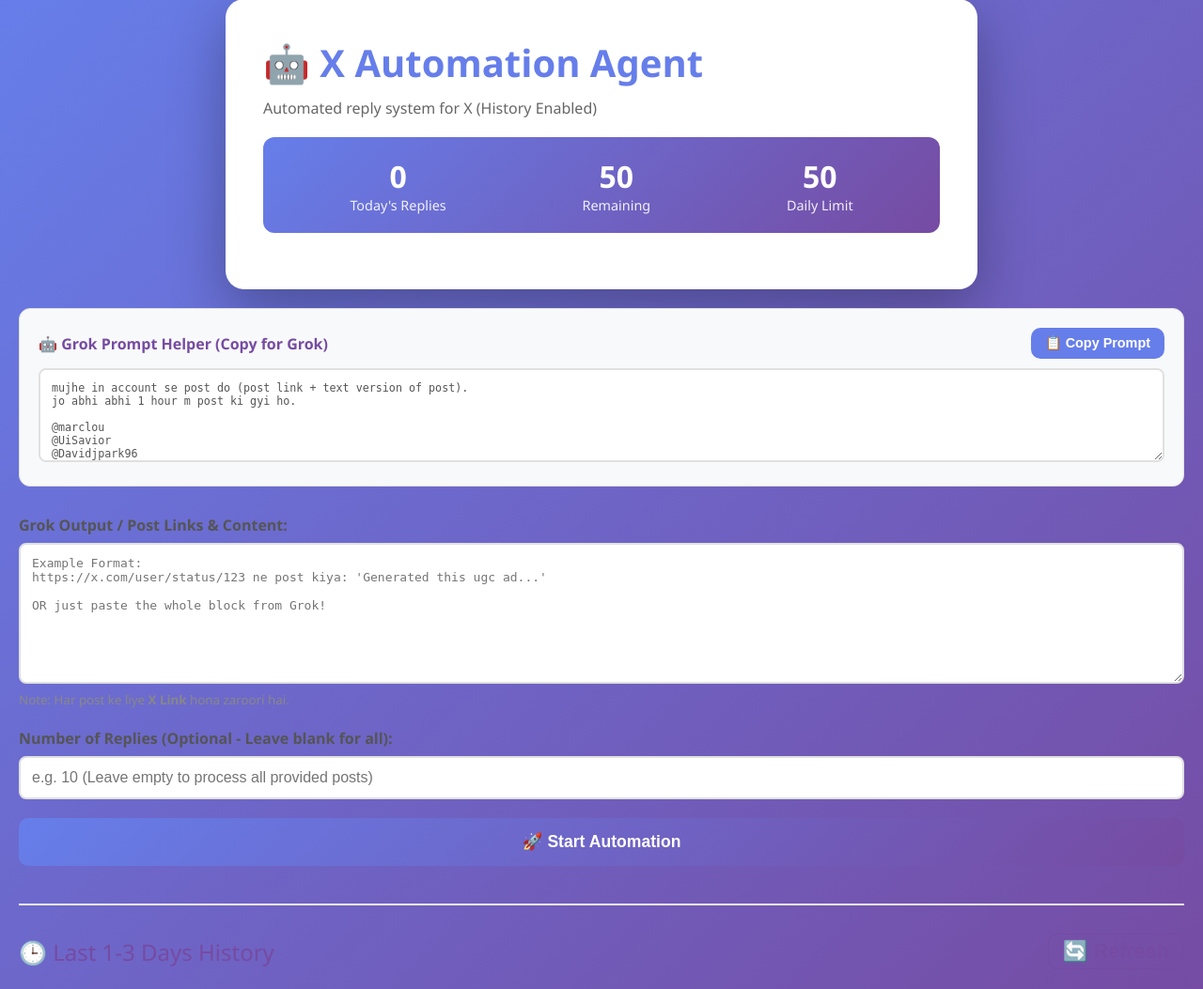
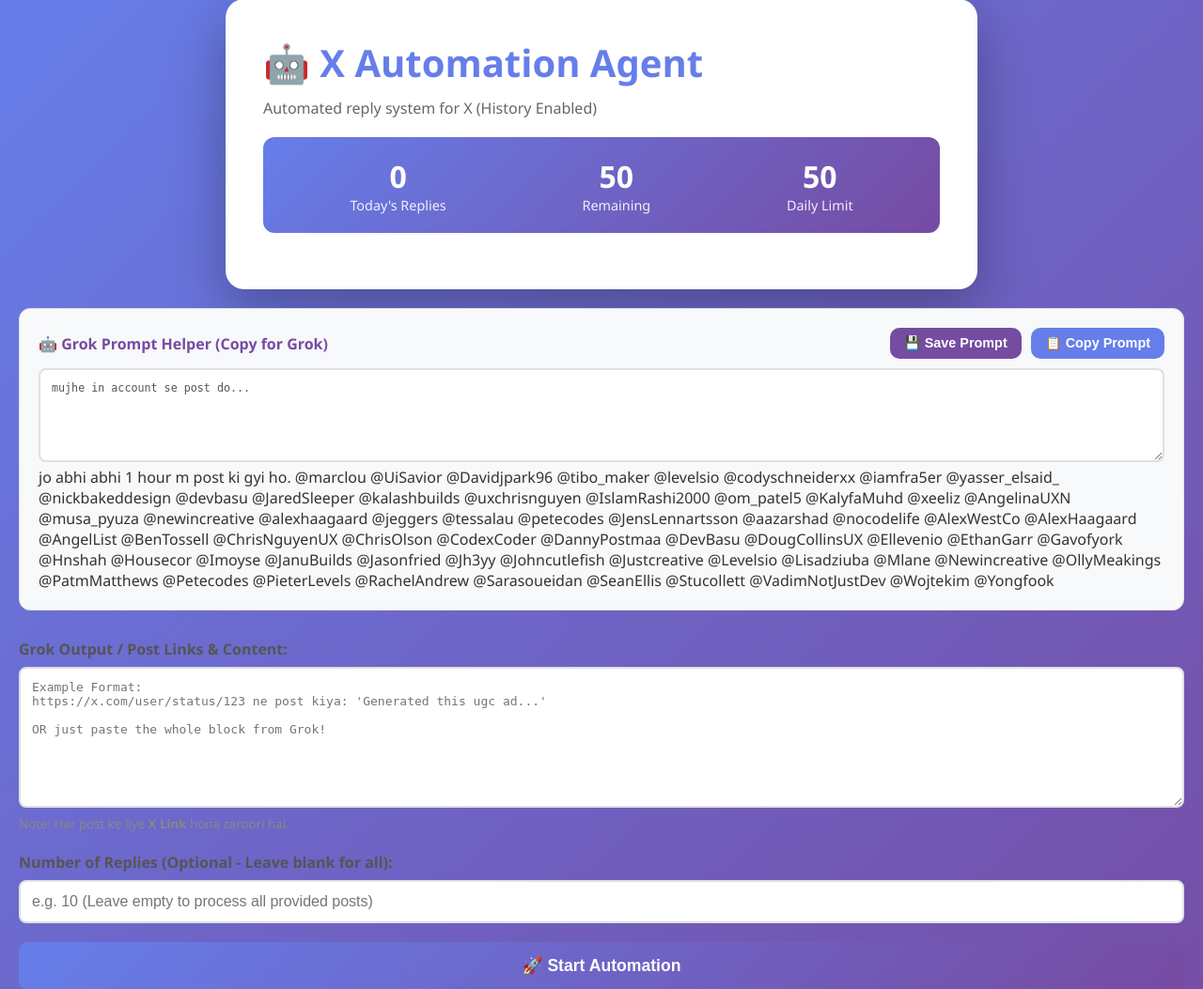
Before and after one commit to PriyaUpadhyay07/x-replies-automation, a FastAPI app: page / in a window 1280 px wide. Shown: the part 21-1074 px from the top of the page at 94% size. Run offline with FastAPI, Linux system fonts and the light colour scheme; data that the repository does not hold is empty.

Commit message:
Add persistent Grok prompt storage

```diff
--- a/main.py
+++ b/main.py
@@ -33,13 +33,23 @@ async def home(request: Request):
     today_count = db.get_today_reply_count()
     remaining = Config.DAILY_REPLY_LIMIT - today_count
 
+    # Load saved prompt or use default
+    saved_prompt = db.get_setting("grok_prompt")
+
     return templates.TemplateResponse("index.html", {
         "request": request,
         "today_count": today_count,
         "daily_limit": Config.DAILY_REPLY_LIMIT,
         "remaining": remaining,
-        "session_status": session_status
+        "session_status": session_status,
+        "saved_prompt": saved_prompt
     })
+
+@app.post("/save_prompt")
+async def save_prompt(prompt: str = Form(...)):
+    """Save the Grok prompt to the database."""
+    db.set_setting("grok_prompt", prompt)
+    return JSONResponse({"status": "success", "message": "✅ Prompt saved successfully!"})
 
 @app.post("/run")
 async def run_automation(
--- a/src/database.py
+++ b/src/database.py
@@ -44,6 +44,33 @@ class Database:
             )
         """)
 
+        # Table for generic settings (persistent config)
+        cursor.execute("""
+            CREATE TABLE IF NOT EXISTS settings (
+                key TEXT PRIMARY KEY,
+                value TEXT
+            )
+        """)
+
+        conn.commit()
+        conn.close()
+
+    def get_setting(self, key: str, default: Optional[str] = None) -> Optional[str]:
+        """Retrieve a persistent setting."""
+        conn = sqlite3.connect(self.db_path)
+        cursor = conn.cursor()
+        cursor.execute('SELECT value FROM settings WHERE key = ?', (key,))
+        row = cursor.fetchone()
+        conn.close()
+        return row[0] if row else default
+
+    def set_setting(self, key: str, value: str):
+        """Save or update a persistent setting."""
+        conn = sqlite3.connect(self.db_path)
+        cursor = conn.cursor()
+        cursor.execute('''
+            INSERT OR REPLACE INTO settings (key, value) VALUES (?, ?)
+        ''', (key, value))
         conn.commit()
         conn.close()
 
--- a/templates/index.html
+++ b/templates/index.html
@@ -298,11 +298,18 @@
         style="background: #f8f9fa; padding: 20px; border-radius: 12px; border: 1px solid #e0e0e0; margin-bottom: 30px;">
         <div style="display: flex; justify-content: space-between; align-items: center; margin-bottom: 10px;">
             <label style="margin: 0; color: #764ba2;">🤖 Grok Prompt Helper (Copy for Grok)</label>
+            <div style="display: flex; gap: 10px;">
+                <button type="button" id="save-prompt-btn"
+                    style="padding: 8px 15px; font-size: 0.9em; width: auto; background: #764ba2;">💾 Save
+                    Prompt</button>
                 <button type="button" onclick="copyPrompt()"
-                style="padding: 8px 15px; font-size: 0.9em; width: auto; background: #667eea;">📋 Copy Prompt</button>
+                    style="padding: 8px 15px; font-size: 0.9em; width: auto; background: #667eea;">📋 Copy
+                    Prompt</button>
             </div>
-        <textarea id="grok-prompt" style="min-height: 100px; font-size: 0.9em; color: #555;">mujhe in account se post do (post link + text version of post).
-jo abhi abhi 1 hour m post ki gyi ho.
+        </div>
+        <textarea id="grok-prompt"
+            style="min-height: 100px; font-size: 0.9em; color: #555;">{{ saved_prompt if saved_prompt else "mujhe in account se post do..." }}</textarea>jo
+        abhi abhi 1 hour m post ki gyi ho.
 
         @marclou
         @UiSavior
@@ -410,6 +417,40 @@ jo abhi abhi 1 hour m post ki gyi ho.
     </div>
 
     <script>
+        const savePromptBtn = document.getElementById('save-prompt-btn');
+        const grokPromptTextarea = document.getElementById('grok-prompt');
+
+        savePromptBtn.addEventListener('click', async () => {
+            const prompt = grokPromptTextarea.value;
+            savePromptBtn.disabled = true;
+            const originalText = savePromptBtn.textContent;
+            savePromptBtn.textContent = '⏳ Saving...';
+
+            try {
+                const formData = new FormData();
+                formData.append('prompt', prompt);
+                const response = await fetch('/save_prompt', {
+                    method: 'POST',
+                    body: formData
+                });
+                const result = await response.json();
+                if (result.status === 'success') {
+                    savePromptBtn.textContent = '✅ Saved!';
+                } else {
+                    alert('Error saving prompt: ' + result.message);
+                    savePromptBtn.textContent = originalText;
+                }
+            } catch (error) {
+                console.error('Save error:', error);
+                savePromptBtn.textContent = originalText;
+            } finally {
+                savePromptBtn.disabled = false;
+                setTimeout(() => {
+                    savePromptBtn.textContent = originalText;
+                }, 2000);
+            }
+        });
+
         const form = document.getElementById('automation-form');
         const statusBox = document.getElementById('status-box');
         const statusMessage = document.getElementById('status-message');
```
Lines whose indentation alone changed are shown as unchanged.
